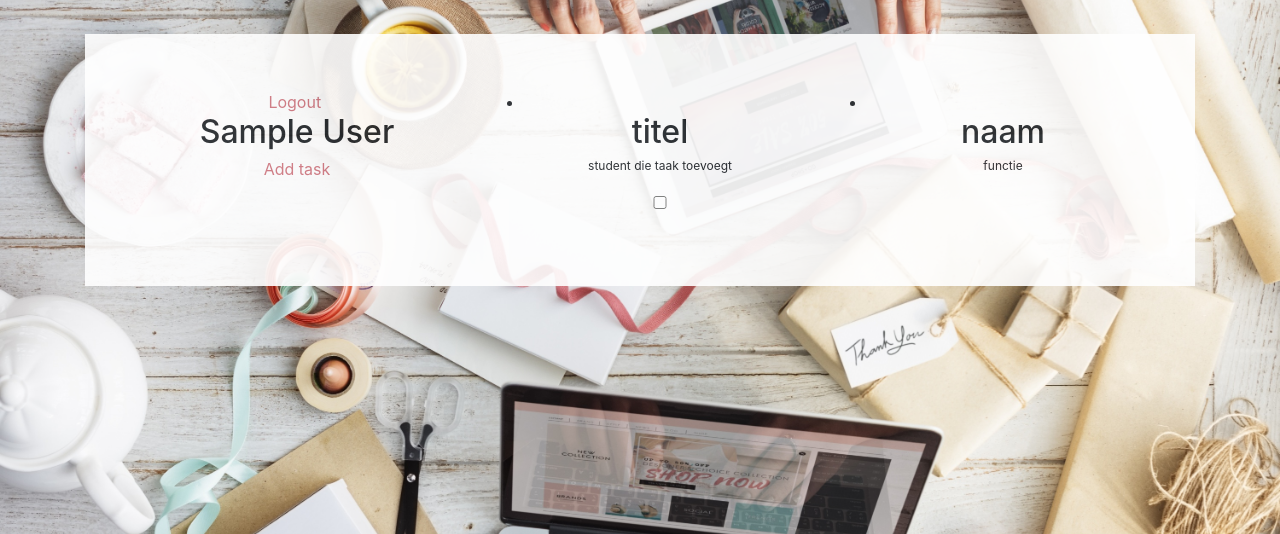
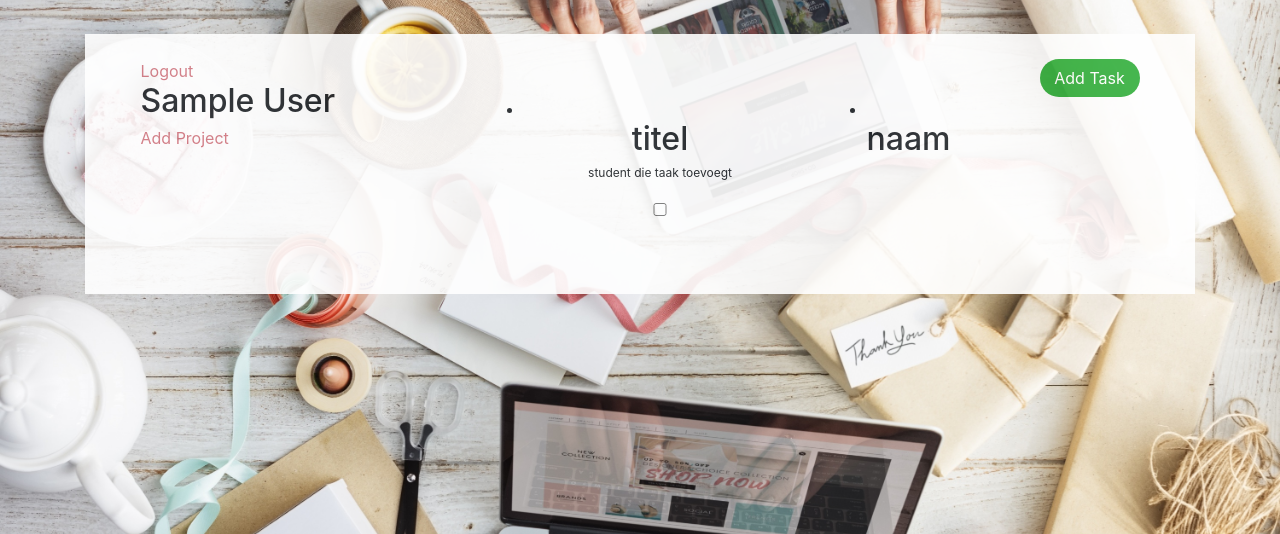
Before and after one commit to liesbetvs/php, a PHP site: page /home.php in a window 1280 px wide. Shown: the part 56-590 px from the top of the page. Run offline with PHP 8.4, Linux system fonts and the light colour scheme; the visitor is signed in with stand-in values (Sample User, id 1).

Commit message:
add project

```diff
--- a/css/style.css
+++ b/css/style.css
@@ -17,6 +17,7 @@ body
     padding: 5%;
     margin-top: 5%;
     text-align: center;
+    padding-top: 25px;
 }
 .button
 {
@@ -60,6 +61,28 @@ footer
     padding: 5px;
     bottom: 0px;
 }
+#right
+{
+    text-align: right;
+}
+.left
+{
+    text-align: left;
+}
+#date
+{
+    height: 38px;
+}
+#addtask
+{
+    background-color: #33AF3D;
+    color: #FFF;
+    border-radius: 20px;
+    padding: 7px;
+    width: 100px;
+    display: inline-block;
+    text-align: center;
+}
 @media screen and (min-width: 480px){
     .container
     {
--- a/home.php
+++ b/home.php
@@ -12,14 +12,15 @@ if(!isset($_SESSION['todo_login'])){
 <div class="login">
 <div class="row">
 
-<div class="col-md-4" id="overzicht">
+<div class="col-md-4 left">
     <a href="logout.php" target="_self">Logout</a>
      <img src="" alt="">
      <h2><?php echo $_SESSION['todo_fullname']; ?></h2>
-   <a href="">Add task</a>
+   <a href="#" target="_self">Add Project</a>
 </div>
 
-<div class="col-md-4" id="taken">
+<div class="col-md-4">
+<div id="date">&nbsp;</div>
 <ul><li>
     <img src="" alt="">
     <h2>titel</h2>
@@ -29,11 +30,11 @@ if(!isset($_SESSION['todo_login'])){
 </div>
 
 
-<div class="col-md-4" id="leden">
-<ul><li>
+<div class="col-md-4" id="right">
+<a href="#" target="_self" id="addtask">Add Task</a>
+<ul class="left"><li>
     <img src="" alt="">
     <h2>naam</h2>
-    <p>functie</p>
 </li></ul>
 </div>
 </div>
```
